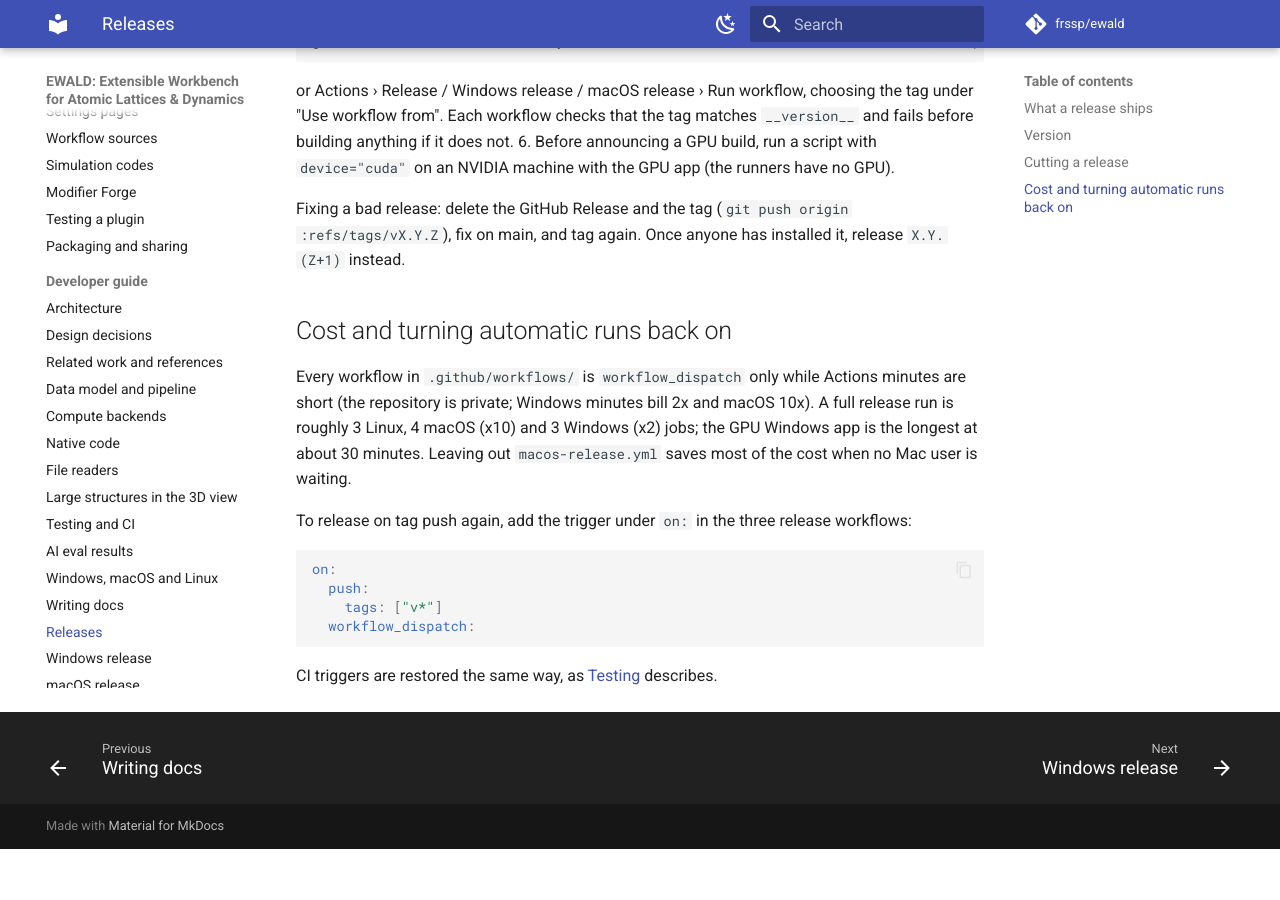
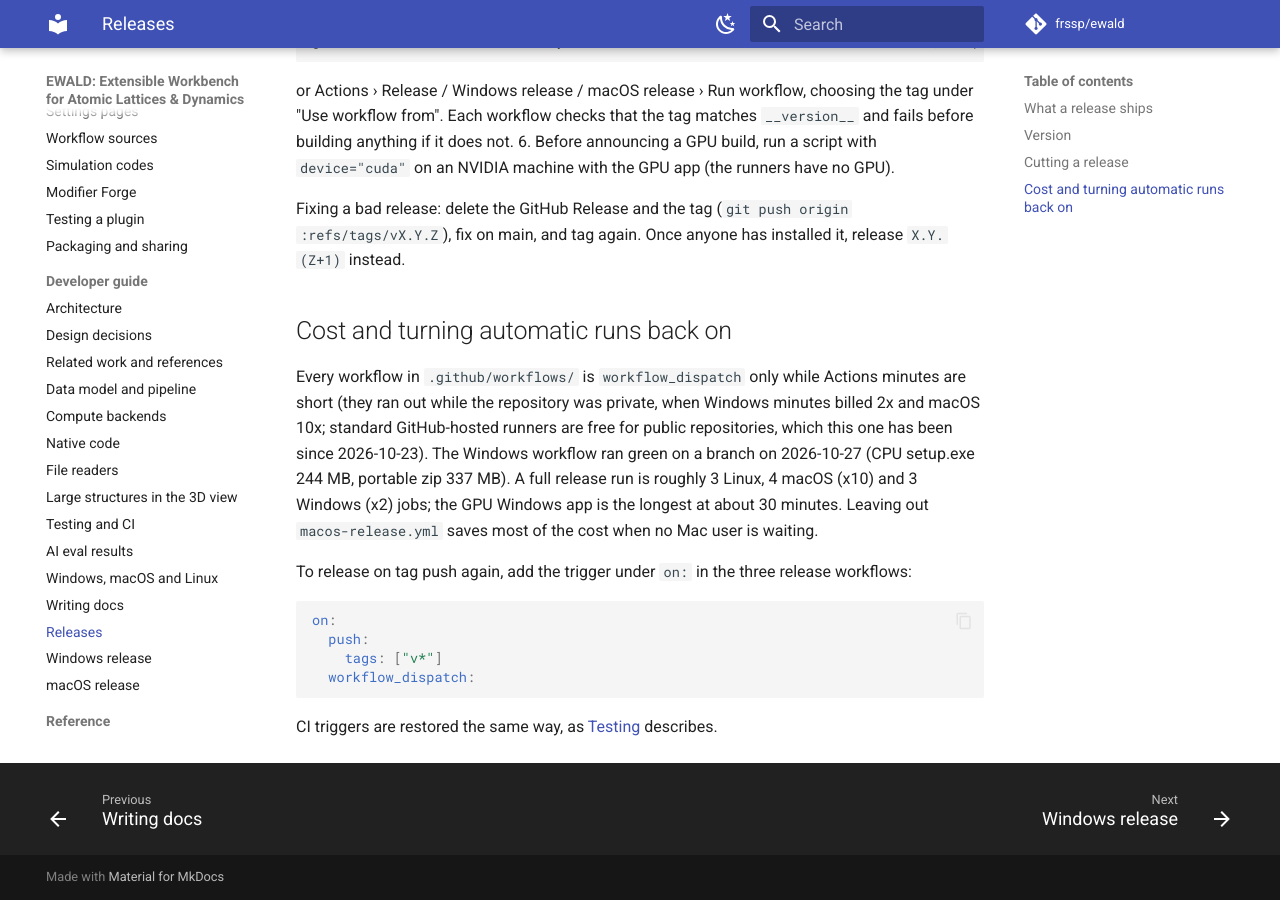
Before and after one commit to frssp/ewald, an MkDocs documentation site: the page built from docs/developer/release.md, in a window 1280 px wide and 900 px high, scrolled down 1851 px. Built offline with MkDocs 1.6.1 and Material for MkDocs 9.7.7, drawn with Linux system fonts in a browser that asks for light colours; comment, search, counter and statistics services are not loaded; before the commit the page ends 2700 px from its top, so only the background shows below that.

Commit message:
docs: Windows exit-crash fixes in CHANGELOG, release cost note, exe check in todo
Co-Authored-By: Claude Opus 5.5 <noreply@anthropic.com>

```diff
--- a/docs/developer/release.md
+++ b/docs/developer/release.md
@@ -80,7 +80,10 @@ fix on main, and tag again. Once anyone has installed it, release `X.Y.(Z+1)` in
 ## Cost and turning automatic runs back on
 
 Every workflow in `.github/workflows/` is `workflow_dispatch` only while Actions minutes are short
-(the repository is private; Windows minutes bill 2x and macOS 10x). A full release run is roughly
+(they ran out while the repository was private, when Windows minutes billed 2x and macOS 10x;
+standard GitHub-hosted runners are free for public repositories, which this one has been since
+2026-10-23). The Windows workflow ran green on a branch on 2026-10-27 (CPU setup.exe 244 MB,
+portable zip 337 MB). A full release run is roughly
 3 Linux, 4 macOS (x10) and 3 Windows (x2) jobs; the GPU Windows app is the longest at about 30
 minutes. Leaving out `macos-release.yml` saves most of the cost when no Mac user is waiting.
 
```
Also changed, not shown: CHANGELOG.md (+3 -0 lines), docs/todo.md (+4 -0 lines).
